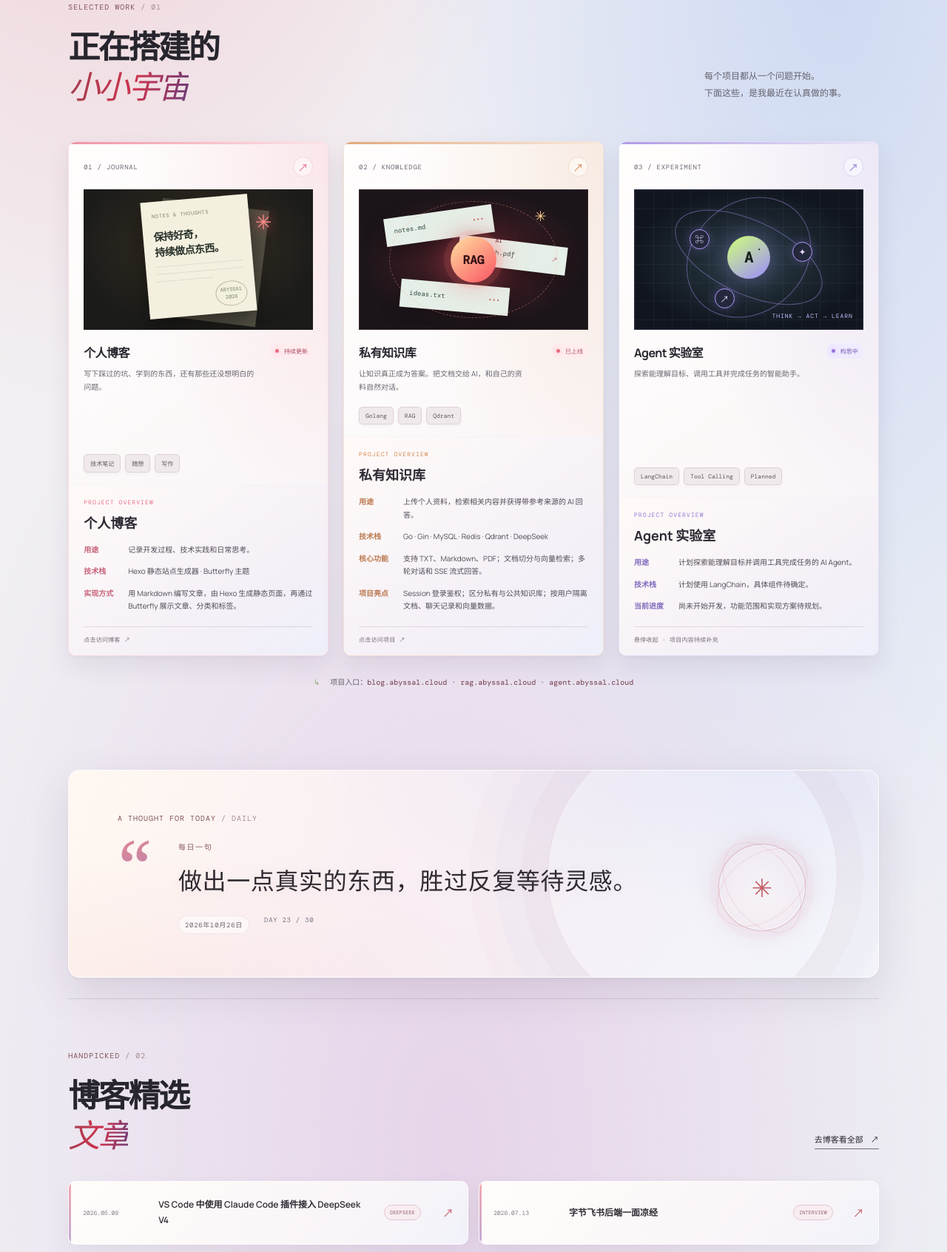
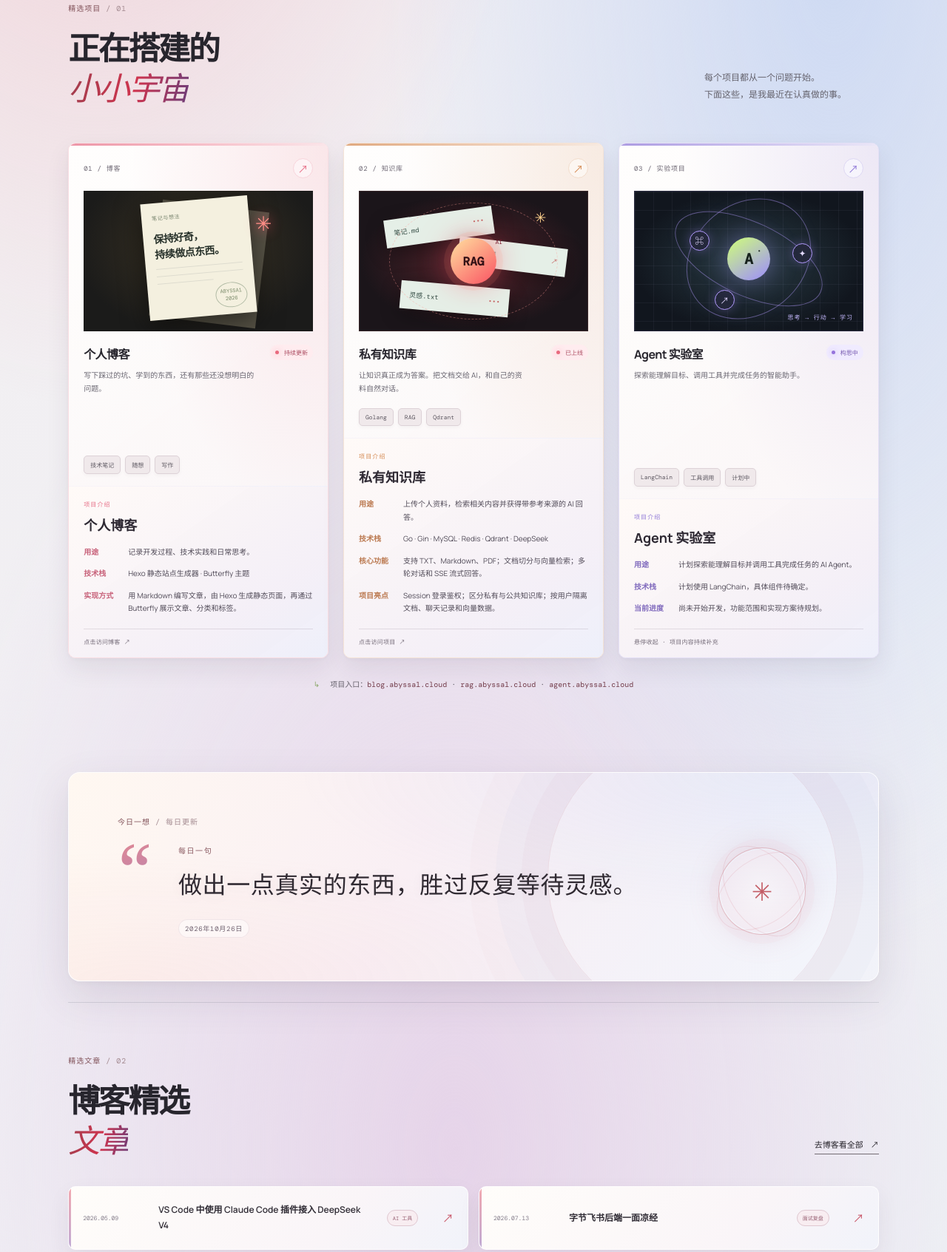
Before and after one commit to shen060606/abyssa1-home, a plain HTML site: page index.html in a window 1280 px wide. Shown: the part 1036-2729 px from the top of the page at 74% size. Drawn offline with nearby package versions, Linux system fonts and the light colour scheme.

Commit message:
中文化首页文案并精简每日语句信息

```diff
--- a/index.html
+++ b/index.html
@@ -14,7 +14,7 @@
 <body>
   <div class="page-shell">
     <header class="topbar">
-      <a class="brand" href="#home" aria-label="abyssa1 首页"><span class="brand-mark">A1</span><span>abyssa1 / studio</span></a>
+      <a class="brand" href="#home" aria-label="abyssa1 首页"><span class="brand-mark">A1</span><span>abyssa1 / 个人主页</span></a>
       <nav aria-label="主导航">
         <a class="active" href="#home">首页</a><a href="#projects">项目</a><a href="#writing">文章</a><a href="#about">关于</a>
       </nav>
@@ -34,8 +34,8 @@
         <div class="hero-art" aria-label="抽象的数字花园插画">
           <div class="art-grid"></div><div class="orbit orbit-one"></div><div class="orbit orbit-two"></div>
           <div class="sun"></div><div class="planet"><span></span></div><div class="art-cross cross-a">✳</div><div class="art-cross cross-b">✦</div>
-          <div class="art-label label-top">IDEAS IN MOTION <b>↗</b></div><div class="art-label label-bottom">DIGITAL GARDEN <b>001—∞</b></div>
-          <div class="art-index">01<br><small>MAKE</small></div>
+          <div class="art-label label-top">让想法动起来 <b>↗</b></div><div class="art-label label-bottom">数字花园 <b>001—∞</b></div>
+          <div class="art-index">01<br><small>创造</small></div>
         </div>
         <div class="chibi-decoration" role="group" aria-label="约会大作战 Q 版角色">
           <button class="chibi chibi-kurumi" type="button" aria-label="狂三，点击看她卖萌" data-cute="哼哼♪"><img src="assets/chibi/kurumi.png" alt="" loading="lazy"></button>
@@ -47,19 +47,19 @@
           <button class="chibi chibi-natsumi" type="button" aria-label="七罪，点击看她卖萌" data-cute="猜猜我是谁？"><img src="assets/chibi/natsumi.png" alt="" loading="lazy"></button>
           <button class="chibi chibi-nia" type="button" aria-label="二亚，点击看她卖萌" data-cute="要一起看漫画吗？"><img src="assets/chibi/nia.png" alt="" loading="lazy"></button>
         </div>
-        <div class="hero-aside"><span>SCROLL TO EXPLORE</span><i></i></div>
+        <div class="hero-aside"><span>向下探索</span><i></i></div>
       </section>
 
       <section class="projects section" id="projects">
-        <div class="section-heading"><div><div class="eyebrow section-kicker">SELECTED WORK <span> / 01</span></div><h2>正在搭建的<br><em>小小宇宙</em></h2></div><p>每个项目都从一个问题开始。<br>下面这些，是我最近在认真做的事。</p></div>
+        <div class="section-heading"><div><div class="eyebrow section-kicker">精选项目 <span> / 01</span></div><h2>正在搭建的<br><em>小小宇宙</em></h2></div><p>每个项目都从一个问题开始。<br>下面这些，是我最近在认真做的事。</p></div>
         <div class="project-grid">
           <a class="project-card card-blog" href="https://blog.abyssa1.cloud" target="_blank" rel="noopener noreferrer">
-            <div class="card-top"><span class="project-number">01 / JOURNAL</span><span class="arrow-circle">↗</span></div>
-            <div class="blog-visual"><div class="paper-shadow"></div><div class="paper"><span class="paper-date">NOTES & THOUGHTS</span><b>保持好奇，<br>持续做点东西。</b><i></i><i></i><i class="short-line"></i><span class="paper-stamp">ABYSSA1<br>2026</span></div><span class="blog-flower">✳</span></div>
+            <div class="card-top"><span class="project-number">01 / 博客</span><span class="arrow-circle">↗</span></div>
+            <div class="blog-visual"><div class="paper-shadow"></div><div class="paper"><span class="paper-date">笔记与想法</span><b>保持好奇，<br>持续做点东西。</b><i></i><i></i><i class="short-line"></i><span class="paper-stamp">ABYSSA1<br>2026</span></div><span class="blog-flower">✳</span></div>
             <div class="card-info"><div><h3>个人博客</h3><p>写下踩过的坑、学到的东西，还有那些还没想明白的问题。</p></div><span class="status"><i></i> 持续更新</span></div>
             <div class="card-tags"><span>技术笔记</span><span>随想</span><span>写作</span></div><span class="project-hover-hint">悬停查看项目介绍 ↗</span>
             <div class="project-detail" aria-label="个人博客项目介绍">
-              <span class="project-detail-kicker">PROJECT OVERVIEW</span>
+              <span class="project-detail-kicker">项目介绍</span>
               <h3>个人博客</h3>
               <dl>
                 <div><dt>用途</dt><dd>记录开发过程、技术实践和日常思考。</dd></div>
@@ -70,12 +70,12 @@
             </div>
           </a>
           <a class="project-card card-rag" href="http://rag.abyssa1.cloud" target="_blank" rel="noopener noreferrer">
-            <div class="card-top"><span class="project-number">02 / KNOWLEDGE</span><span class="arrow-circle">↗</span></div>
-            <div class="rag-visual"><div class="doc doc-one">notes.md <span>•••</span></div><div class="doc doc-two">research.pdf <span>↗</span></div><div class="doc doc-three">ideas.txt <span>•••</span></div><div class="spark">✳</div><div class="rag-core">RAG<span>AI</span></div><div class="rag-line"></div></div>
+            <div class="card-top"><span class="project-number">02 / 知识库</span><span class="arrow-circle">↗</span></div>
+            <div class="rag-visual"><div class="doc doc-one">笔记.md <span>•••</span></div><div class="doc doc-two">资料.pdf <span>↗</span></div><div class="doc doc-three">灵感.txt <span>•••</span></div><div class="spark">✳</div><div class="rag-core">RAG<span>AI</span></div><div class="rag-line"></div></div>
             <div class="card-info"><div><h3>私有知识库</h3><p>让知识真正成为答案。把文档交给 AI，和自己的资料自然对话。</p></div><span class="status"><i></i> 已上线</span></div>
             <div class="card-tags"><span>Golang</span><span>RAG</span><span>Qdrant</span></div><span class="project-hover-hint">悬停查看项目介绍 ↗</span>
             <div class="project-detail" aria-label="私有知识库项目介绍">
-              <span class="project-detail-kicker">PROJECT OVERVIEW</span>
+              <span class="project-detail-kicker">项目介绍</span>
               <h3>私有知识库</h3>
               <dl>
                 <div><dt>用途</dt><dd>上传个人资料，检索相关内容并获得带参考来源的 AI 回答。</dd></div>
@@ -87,12 +87,12 @@
             </div>
           </a>
           <a class="project-card card-agent" href="https://agent.abyssa1.cloud" target="_blank" rel="noopener noreferrer">
-            <div class="card-top"><span class="project-number">03 / EXPERIMENT</span><span class="arrow-circle">↗</span></div>
-            <div class="agent-visual"><div class="agent-orbit orbit-a"></div><div class="agent-orbit orbit-b"></div><div class="agent-node node-a">⌘</div><div class="agent-node node-b">✦</div><div class="agent-node node-c">↗</div><div class="agent-center">A<span>·</span></div><div class="agent-caption">THINK → ACT → LEARN</div></div>
+            <div class="card-top"><span class="project-number">03 / 实验项目</span><span class="arrow-circle">↗</span></div>
+            <div class="agent-visual"><div class="agent-orbit orbit-a"></div><div class="agent-orbit orbit-b"></div><div class="agent-node node-a">⌘</div><div class="agent-node node-b">✦</div><div class="agent-node node-c">↗</div><div class="agent-center">A<span>·</span></div><div class="agent-caption">思考 → 行动 → 学习</div></div>
             <div class="card-info"><div><h3>Agent 实验室</h3><p>探索能理解目标、调用工具并完成任务的智能助手。</p></div><span class="status status-muted"><i></i> 构思中</span></div>
-            <div class="card-tags"><span>LangChain</span><span>Tool Calling</span><span>Planned</span></div><span class="project-hover-hint">悬停查看项目介绍 ↗</span>
+            <div class="card-tags"><span>LangChain</span><span>工具调用</span><span>计划中</span></div><span class="project-hover-hint">悬停查看项目介绍 ↗</span>
             <div class="project-detail" aria-label="Agent 实验室项目介绍">
-              <span class="project-detail-kicker">PROJECT OVERVIEW</span>
+              <span class="project-detail-kicker">项目介绍</span>
               <h3>Agent 实验室</h3>
               <dl>
                 <div><dt>用途</dt><dd>计划探索能理解目标并调用工具完成任务的 AI Agent。</dd></div>
@@ -111,15 +111,15 @@
       </section>
 
       <section class="daily-quote section" aria-labelledby="daily-quote-title">
-        <div class="quote-topline"><div class="eyebrow section-kicker">A THOUGHT FOR TODAY <span> / DAILY</span></div></div>
-        <div class="quote-layout"><div class="quote-mark" aria-hidden="true">“</div><div class="quote-content"><h2 id="daily-quote-title">每日一句</h2><blockquote id="daily-quote-text" aria-live="polite"></blockquote><div class="quote-meta"><span id="daily-quote-date"></span><span id="daily-quote-count"></span></div></div><div class="quote-orbit" aria-hidden="true"><span>✳</span></div></div>
+        <div class="quote-topline"><div class="eyebrow section-kicker">今日一想 <span> / 每日更新</span></div></div>
+        <div class="quote-layout"><div class="quote-mark" aria-hidden="true">“</div><div class="quote-content"><h2 id="daily-quote-title">每日一句</h2><blockquote id="daily-quote-text" aria-live="polite"></blockquote><div class="quote-meta"><span id="daily-quote-date"></span></div></div><div class="quote-orbit" aria-hidden="true"><span>✳</span></div></div>
       </section>
 
       <section class="writing section" id="writing">
-        <div class="writing-head"><div><div class="eyebrow section-kicker">HANDPICKED <span> / 02</span></div><h2>博客精选<br><em>文章</em></h2></div><a class="text-link" href="https://blog.abyssa1.cloud" target="_blank" rel="noopener noreferrer">去博客看全部 <span>↗</span></a></div>
+        <div class="writing-head"><div><div class="eyebrow section-kicker">精选文章 <span> / 02</span></div><h2>博客精选<br><em>文章</em></h2></div><a class="text-link" href="https://blog.abyssa1.cloud" target="_blank" rel="noopener noreferrer">去博客看全部 <span>↗</span></a></div>
         <div class="article-list">
-          <a href="https://blog.abyssa1.cloud/posts/6ade3e11/" class="article" target="_blank" rel="noopener noreferrer"><span class="article-date">2026.05.09</span><span class="article-title">VS Code 中使用 Claude Code 插件接入 DeepSeek V4</span><span class="article-type">DEEPSEEK</span><span class="article-arrow">↗</span></a>
-          <a href="https://blog.abyssa1.cloud/posts/f478f92c/" class="article" target="_blank" rel="noopener noreferrer"><span class="article-date">2026.07.13</span><span class="article-title">字节飞书后端一面凉经</span><span class="article-type">INTERVIEW</span><span class="article-arrow">↗</span></a>
+          <a href="https://blog.abyssa1.cloud/posts/6ade3e11/" class="article" target="_blank" rel="noopener noreferrer"><span class="article-date">2026.05.09</span><span class="article-title">VS Code 中使用 Claude Code 插件接入 DeepSeek V4</span><span class="article-type">AI 工具</span><span class="article-arrow">↗</span></a>
+          <a href="https://blog.abyssa1.cloud/posts/f478f92c/" class="article" target="_blank" rel="noopener noreferrer"><span class="article-date">2026.07.13</span><span class="article-title">字节飞书后端一面凉经</span><span class="article-type">面试复盘</span><span class="article-arrow">↗</span></a>
         </div>
         <div class="mobile-chibi-pair" role="group" aria-label="文章区角色">
           <button class="chibi chibi-miku" type="button" aria-label="美九，点击看她卖萌" data-cute="为我欢呼吧♪"><img src="assets/chibi/miku.png" alt="" loading="lazy"></button>
@@ -127,7 +127,7 @@
         </div>
       </section>
 
-      <section class="about section" id="about"><div class="about-mark">A<span>1</span></div><div class="about-copy"><div class="eyebrow section-kicker">A LITTLE ABOUT ME <span> / 03</span></div><h2>你好，我是 abyssa1。<br>一个喜欢<strong>动手试试</strong>的人。</h2><p>白天写代码，空下来研究 AI 和产品。相信小步快跑，也相信认真记录能让每次探索都留下点什么。</p><div class="about-links"><a href="https://github.com/">GitHub ↗</a><a href="mailto:abyssa222@foxmail.com">Email ↗</a><span>中国 · 地球</span></div></div><div class="about-stamp">STAY<br>CURIOUS<br><b>✳</b></div>
+      <section class="about section" id="about"><div class="about-mark">A<span>1</span></div><div class="about-copy"><div class="eyebrow section-kicker">关于我 <span> / 03</span></div><h2>你好，我是 abyssa1。<br>一个喜欢<strong>动手试试</strong>的人。</h2><p>白天写代码，空下来研究 AI 和产品。相信小步快跑，也相信认真记录能让每次探索都留下点什么。</p><div class="about-links"><a href="https://github.com/">GitHub ↗</a><a href="mailto:abyssa222@foxmail.com">邮箱 ↗</a><span>中国 · 地球</span></div></div><div class="about-stamp">保持<br>好奇<br><b>✳</b></div>
         <div class="mobile-chibi-pair" role="group" aria-label="关于我区角色">
           <button class="chibi chibi-kotori" type="button" aria-label="琴里，点击看她卖萌" data-cute="司令官！"><img src="assets/chibi/kotori.png" alt="" loading="lazy"></button>
           <button class="chibi chibi-nia" type="button" aria-label="二亚，点击看她卖萌" data-cute="要一起看漫画吗？"><img src="assets/chibi/nia.png" alt="" loading="lazy"></button>
@@ -135,7 +135,7 @@
       </section>
     </main>
 
-    <footer><a class="brand" href="#home"><span class="brand-mark">A1</span><span>abyssa1 / studio</span></a><span>做点东西，也记录下来。 <b>© 2026</b></span><a href="#home" class="back-top">回到顶部 ↑</a></footer>
+    <footer><a class="brand" href="#home"><span class="brand-mark">A1</span><span>abyssa1 / 个人主页</span></a><span>做点东西，也记录下来。 <b>© 2026</b></span><a href="#home" class="back-top">回到顶部 ↑</a></footer>
   </div>
   <div class="floating-controls" aria-label="页面控制">
     <button class="back-to-top-float" id="back-to-top-float" type="button" aria-label="返回页面顶部" title="返回顶部" hidden>↑</button>
--- a/script.js
+++ b/script.js
@@ -275,11 +275,9 @@ if (quoteText) {
   const dayNumber = Math.floor(Date.UTC(localMidnight.getFullYear(), localMidnight.getMonth(), localMidnight.getDate()) / 86400000);
   const quoteIndex = ((dayNumber % dailyThoughts.length) + dailyThoughts.length) % dailyThoughts.length;
   const quoteDate = document.querySelector('#daily-quote-date');
-  const quoteCount = document.querySelector('#daily-quote-count');
 
   quoteText.textContent = dailyThoughts[quoteIndex];
   quoteDate.textContent = new Intl.DateTimeFormat('zh-CN', {
     year: 'numeric', month: 'long', day: 'numeric'
   }).format(now);
-  quoteCount.textContent = `DAY ${String(quoteIndex + 1).padStart(2, '0')} / ${dailyThoughts.length}`;
 }
```
